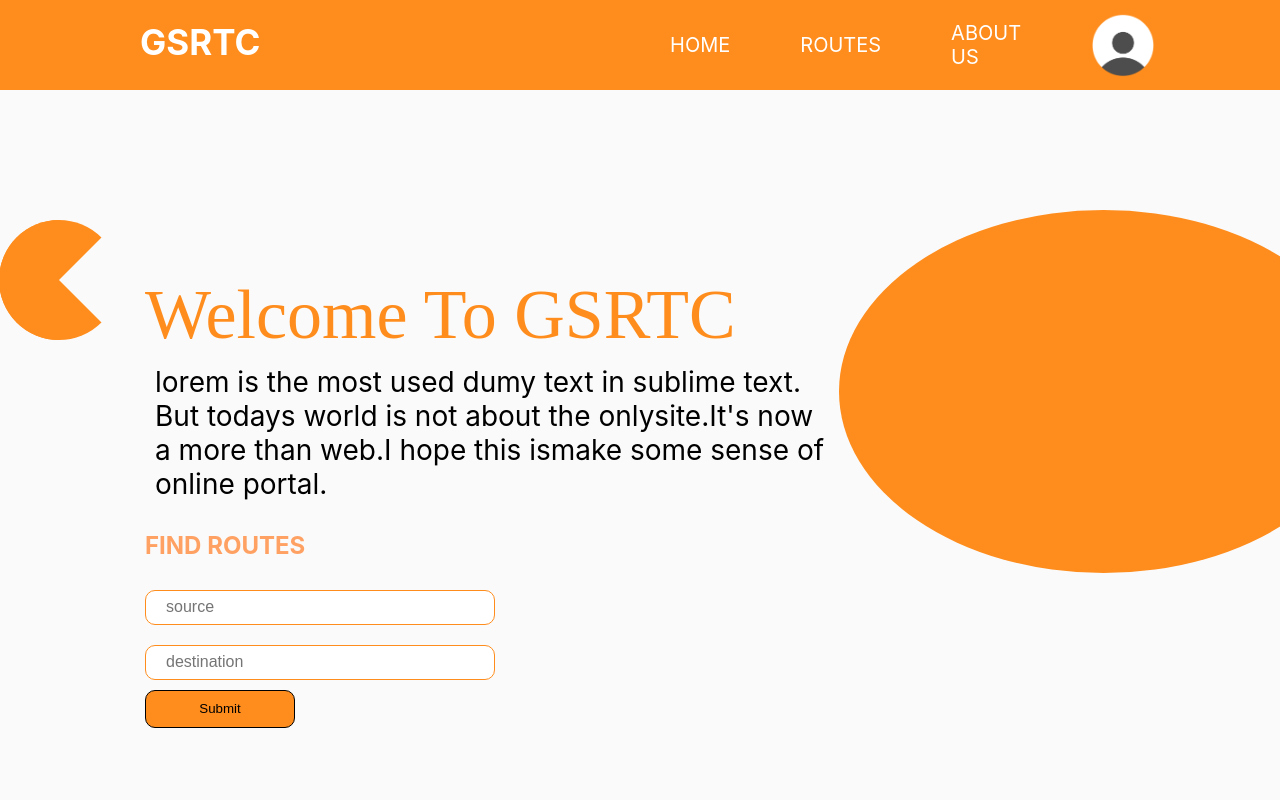
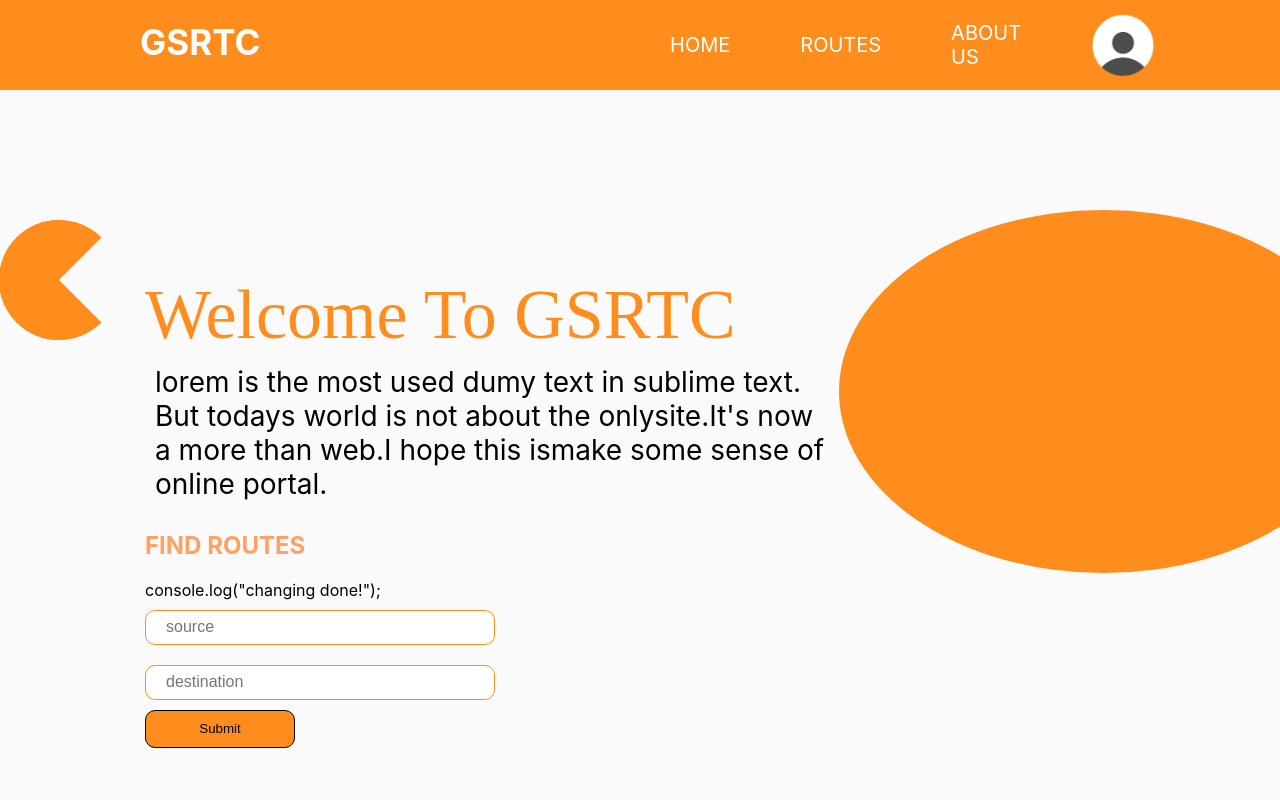
Before and after one commit to Dhruv71/Rahionbus, a React (Create React App) app: page / in a window 1280 px wide. Shown: the top 800 px of the page. Built offline with nearby package versions, Linux system fonts and the light colour scheme.

Commit message:
change_done

```diff
--- a/src/pages/homepage/homepage.component.jsx
+++ b/src/pages/homepage/homepage.component.jsx
@@ -32,6 +32,7 @@ import './homepage.styles.scss';
         not about the onlysite.It's now<br/>a more than web.I hope this ismake some
         sense of<br/>online portal.</div>
       <h2 className='findroutes'>FIND ROUTES</h2>
+     console.log("changing done!");
      <form onSubmit={this.handelSubmit}>
       <CustomInput
        name='source'
```
